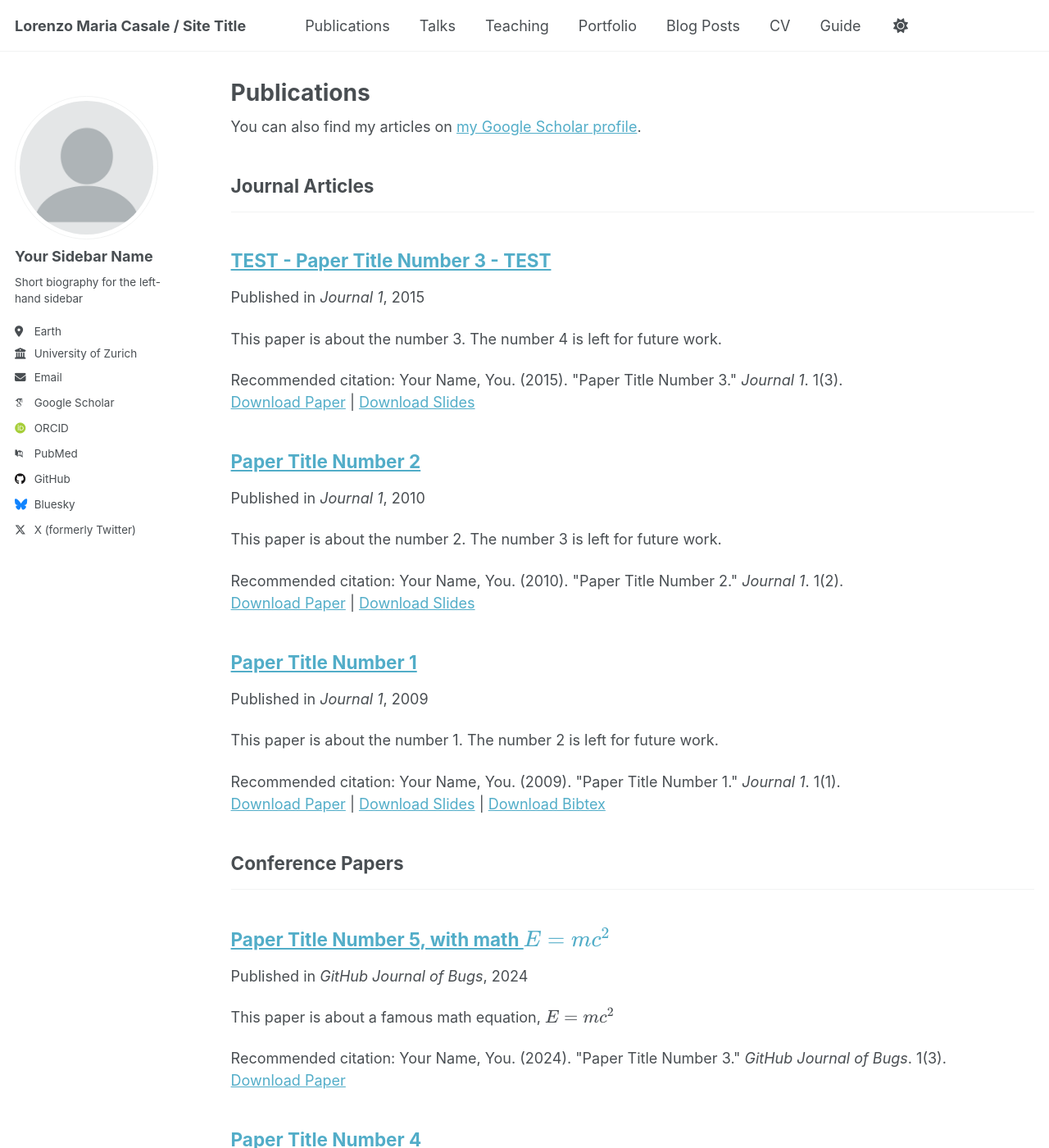
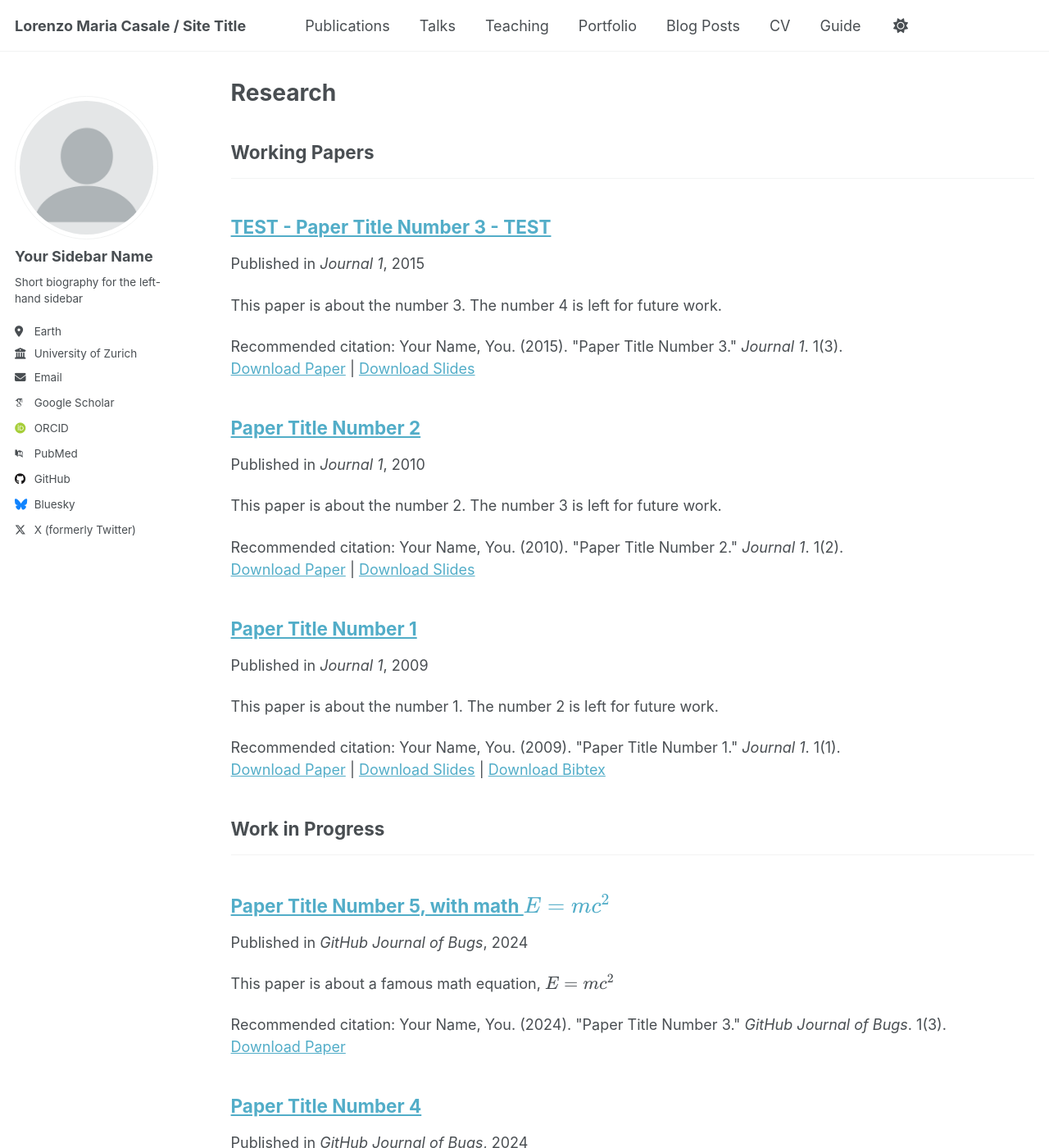
Before and after one commit to lorenzomariacasale/lorenzomariacasale.github.io, a Jekyll site: the page built from _pages/research.html, in a window 1280 px wide and 1400 px high. Shown: the whole window at 82% size. Built offline with Jekyll 4.4.1, drawn with Linux system fonts in a browser that asks for light colours; some web fonts are replaced.

Commit message:
First Commit on General Changes on Research

```diff
--- a/_config.yml
+++ b/_config.yml
@@ -79,11 +79,12 @@ author:
 # Publication Category - The following the list of publication categories and their headings
 publication_category:
   books:
-    title: 'Books'
+    title: 'Publications'
   manuscripts:
-    title: 'Journal Articles'
+    title: 'Working Papers'
   conferences:
-    title: 'Conference Papers'
+    title: 'Work in Progress'
+
 
 # Site Settings
 teaser                   :  # filename of teaser fallback teaser image placed in /images/, .e.g. "500x300.png"
--- a/_pages/publications.html
+++ b/_pages/research.html
@@ -1,13 +1,15 @@
 ---
 layout: archive
-title: "Publications"
-permalink: /publications/
+title: "Research"
+permalink: /research/
 author_profile: true
 ---
 
+<!--
 {% if site.author.googlescholar %}
   <div class="wordwrap">You can also find my articles on <a href="{{site.author.googlescholar}}">my Google Scholar profile</a>.</div>
 {% endif %}
+-->
 
 {% include base_path %}
 
```
